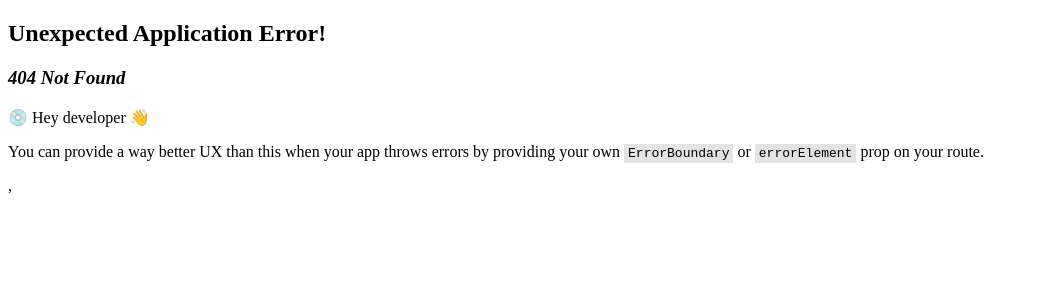
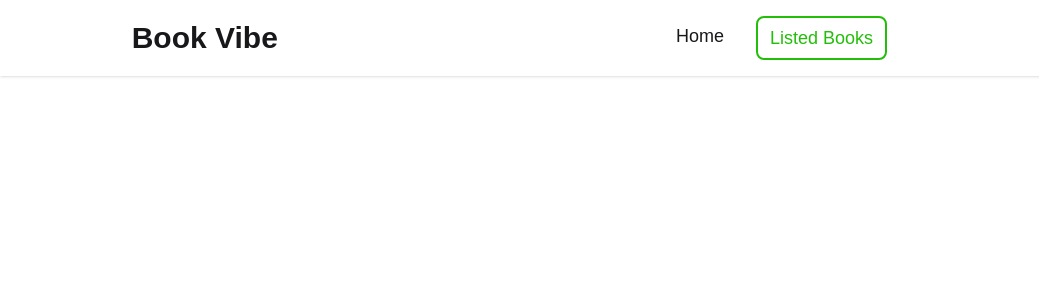
Before and after one commit to FahimFaysalNirjhar/BoiPoka-React, a React (Vite) app: page /ListedBooks in a window 1280 px wide. Before the commit this address had no page. Shown: the top 300 px of the page, without its empty margins (0-1039 px from the left). Built offline with nearby package versions, Linux system fonts and the light colour scheme.

Commit message:
header completed

```diff
--- a/src/App.css
+++ b/src/App.css
@@ -1,2 +1,19 @@
 @import "tailwindcss";
 @plugin "daisyui";
+
+/* google font  */
+@import url("https://fonts.googleapis.com/css2?family=Playfair+Display:ital,wght@0,400..900;1,400..900&family=Work+Sans:ital,wght@0,100..900;1,100..900&display=swap");
+
+.font-work-sans {
+  font-family: "Work Sans", sans-serif;
+}
+
+.font-playfair-display {
+  font-family: "Playfair Display", serif;
+}
+
+a.active {
+  border-radius: 8px;
+  border: 2px solid #23be0a;
+  color: #23be0a;
+}
--- a/src/Router/Router.jsx
+++ b/src/Router/Router.jsx
@@ -1,9 +1,23 @@
 import React from "react";
 import { createBrowserRouter } from "react-router";
+import Root from "../pages/Root/Root";
+import Home from "../pages/Home/Home";
+import ListedBooks from "../pages/Listed_Books/ListedBooks";
 
 export const router = createBrowserRouter([
   {
     path: "/",
-    element: <div>Hello World</div>,
+    Component: Root,
+    children: [
+      {
+        index: true,
+        path: "/",
+        Component: Home,
+      },
+      {
+        path: "/ListedBooks",
+        Component: ListedBooks,
+      },
+    ],
   },
 ]);
--- /dev/null
+++ b/src/components/Header/Header.jsx
@@ -0,0 +1,60 @@
+import React from "react";
+import { NavLink } from "react-router";
+
+const Header = () => {
+  const links = (
+    <>
+      <NavLink to="/" className="ml-5">
+        <li>
+          <button className="text-lg font-work-sans ">Home</button>
+        </li>
+      </NavLink>
+      <NavLink to="/ListedBooks" className="ml-5">
+        <li>
+          <button className="text-lg font-work-sans">Listed Books</button>
+        </li>
+      </NavLink>
+    </>
+  );
+  return (
+    <div className="bg-base-100 shadow-sm">
+      <div className="navbar max-w-10/12 mx-auto">
+        <div className="navbar-start">
+          <div className="dropdown">
+            <div tabIndex={0} role="button" className="btn btn-ghost lg:hidden">
+              <svg
+                xmlns="http://www.w3.org/2000/svg"
+                className="h-5 w-5"
+                fill="none"
+                viewBox="0 0 24 24"
+                stroke="currentColor"
+              >
+                {" "}
+                <path
+                  strokeLinecap="round"
+                  strokeLinejoin="round"
+                  strokeWidth="2"
+                  d="M4 6h16M4 12h8m-8 6h16"
+                />{" "}
+              </svg>
+            </div>
+            <ul
+              tabIndex="-1"
+              className=" menu menu-sm dropdown-content bg-base-100 rounded-box z-1 mt-3 gap-5 w-52 p-2 shadow"
+            >
+              {links}
+            </ul>
+          </div>
+          <a className="btn btn-ghost  font-work-sans text-3xl font-bold">
+            Book Vibe
+          </a>
+        </div>
+        <div className="navbar-center hidden lg:flex">
+          <ul className=" menu menu-horizontal px-1">{links}</ul>
+        </div>
+      </div>
+    </div>
+  );
+};
+
+export default Header;
--- a/src/main.jsx
+++ b/src/main.jsx
@@ -7,6 +7,6 @@ import { router } from "./Router/Router.jsx";
 
 createRoot(document.getElementById("root")).render(
   <StrictMode>
-    <RouterProvider router={router} />,
+    <RouterProvider router={router} />
   </StrictMode>,
 );
--- /dev/null
+++ b/src/pages/Home/Home.jsx
@@ -0,0 +1,7 @@
+import React from "react";
+
+const Home = () => {
+  return <div></div>;
+};
+
+export default Home;
--- /dev/null
+++ b/src/pages/Listed_Books/ListedBooks.jsx
@@ -0,0 +1,7 @@
+import React from "react";
+
+const ListedBooks = () => {
+  return <div></div>;
+};
+
+export default ListedBooks;
--- /dev/null
+++ b/src/pages/Root/Root.jsx
@@ -0,0 +1,15 @@
+import React from "react";
+import Header from "../../components/Header/Header";
+import "../../App.css";
+import { Outlet } from "react-router";
+
+const Root = () => {
+  return (
+    <>
+      <Header></Header>
+      <Outlet></Outlet>
+    </>
+  );
+};
+
+export default Root;
```
